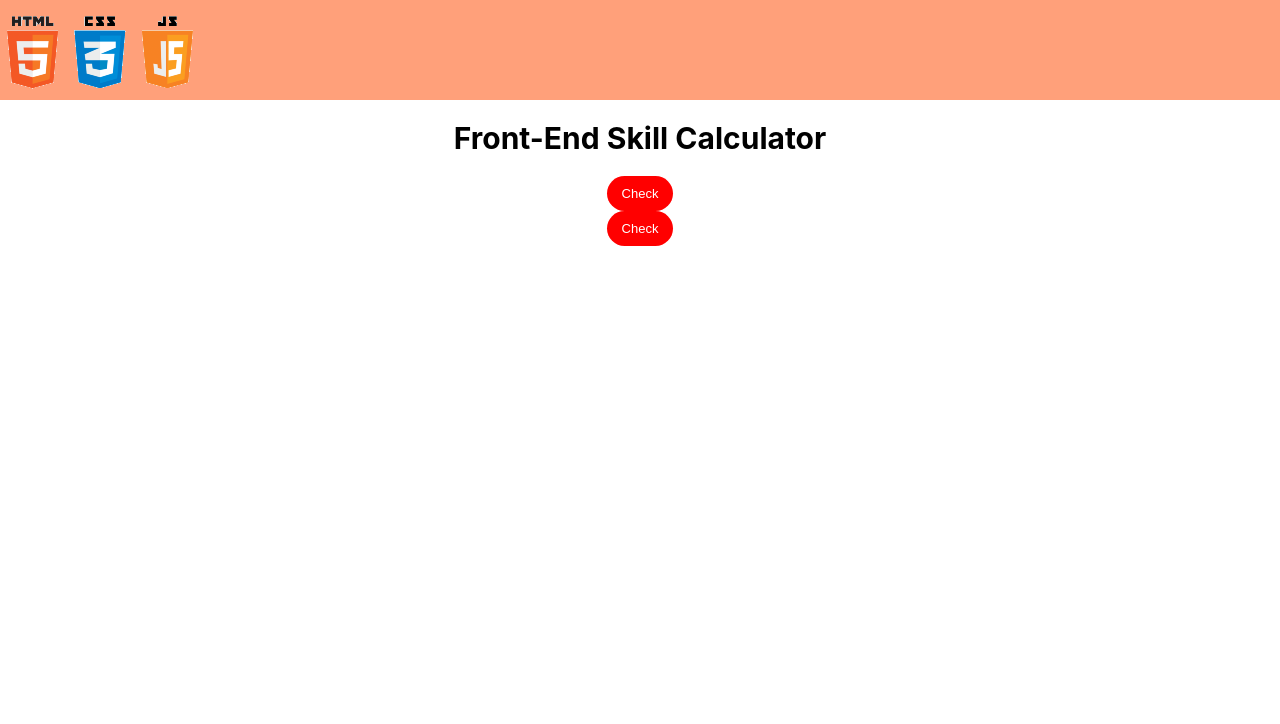
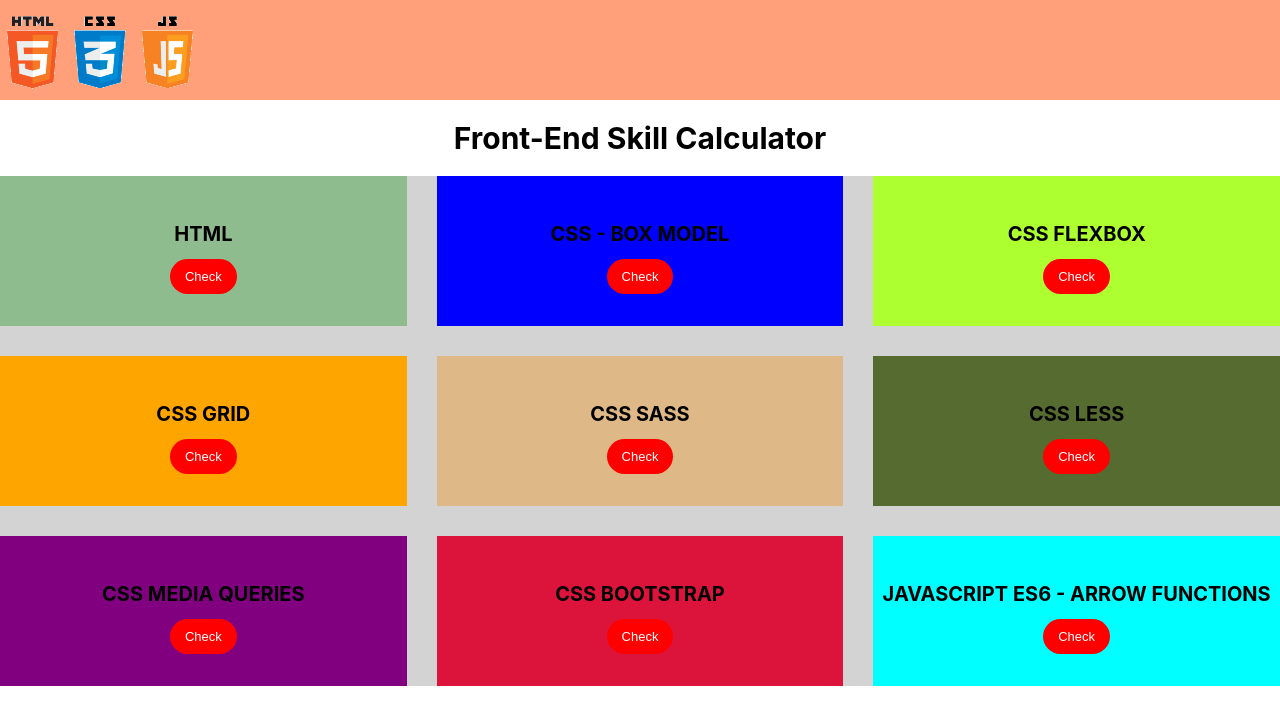
Before and after one commit to danielcarlman/skillcalculator, a React (Create React App) app: page / in a window 1280 px wide. Shown: the top 724 px of the page. Built offline with nearby package versions, Linux system fonts and the light colour scheme.

Commit message:
Created CSS Grid Layout for Desktop

```diff
--- a/src/App.js
+++ b/src/App.js
@@ -6,12 +6,18 @@ import Navbar from './Components/Navbar';
 
 class App extends Component {
   state = {
-    isChecked: false,
     html: false,
-    css: false,
+    cssboxmodel: false,
+    cssflexbox: false,
+    cssgrid: false,
+    csssass: false,
+    cssless: false,
+    cssmediaqueries: false,
+    cssbootstrap: false,
+    javascriptarrowfunction: false,
   };
 
-  trocarBotao = (value) => {
+  toggleButton = (value) => {
     this.setState({ [value]: !this.state[value] });
     console.log(value);
   };
@@ -21,16 +27,81 @@ class App extends Component {
       <C.Container>
         <Navbar />
         <C.Title>Front-End Skill Calculator</C.Title>
+
+        <C.BoxContainer>
+          <C.Box color='darkseagreen'>
+            <h1>HTML</h1>
             <Button
-          toggleButton={this.trocarBotao}
+              toggleButton={this.toggleButton}
               checked={this.state.html}
               value={'html'}
             />
+          </C.Box>
+          <C.Box color='blue'>
+            <h1>CSS - BOX MODEL</h1>
             <Button
-          toggleButton={this.trocarBotao}
-          checked={this.state.css}
-          value={'css'}
+              toggleButton={this.toggleButton}
+              checked={this.state.cssboxmodel}
+              value={'cssboxmodel'}
             />
+          </C.Box>
+          <C.Box color='greenyellow'>
+            <h1>CSS FLEXBOX</h1>
+            <Button
+              toggleButton={this.toggleButton}
+              checked={this.state.cssflexbox}
+              value={'cssflexbox'}
+            />
+          </C.Box>
+          <C.Box color='orange'>
+            <h1>CSS GRID</h1>
+            <Button
+              toggleButton={this.toggleButton}
+              checked={this.state.cssgrid}
+              value={'cssgrid'}
+            />
+          </C.Box>
+          <C.Box color='burlywood'>
+            <h1>CSS SASS</h1>
+            <Button
+              toggleButton={this.toggleButton}
+              checked={this.state.csssass}
+              value={'csssass'}
+            />
+          </C.Box>
+          <C.Box color='darkolivegreen'>
+            <h1>CSS LESS</h1>
+            <Button
+              toggleButton={this.toggleButton}
+              checked={this.state.cssless}
+              value={'cssless'}
+            />
+          </C.Box>
+          <C.Box color='purple'>
+            <h1>CSS MEDIA QUERIES</h1>
+            <Button
+              toggleButton={this.toggleButton}
+              checked={this.state.cssmediaqueries}
+              value={'cssmediaqueries'}
+            />
+          </C.Box>
+          <C.Box color='crimson'>
+            <h1>CSS BOOTSTRAP</h1>
+            <Button
+              toggleButton={this.toggleButton}
+              checked={this.state.cssbootstrap}
+              value={'cssbootstrap'}
+            />
+          </C.Box>
+          <C.Box color='cyan'>
+            <h1>JAVASCRIPT ES6 - ARROW FUNCTIONS</h1>
+            <Button
+              toggleButton={this.toggleButton}
+              checked={this.state.javascriptarrowfunction}
+              value={'javascriptarrowfunction'}
+            />
+          </C.Box>
+        </C.BoxContainer>
       </C.Container>
     );
   }
--- a/src/styles.js
+++ b/src/styles.js
@@ -3,7 +3,6 @@ import styled from 'styled-components';
 const Container = styled.div`
   display: flex;
   flex-direction: column;
-  justify-content: center;
   align-items: center;
 `;
 
@@ -11,4 +10,21 @@ const Title = styled.h1`
   font-size: 3rem;
 `;
 
-export { Container, Title };
+const BoxContainer = styled.div`
+  display: grid;
+  grid-template-rows: repeat(3, 150px);
+  grid-template-columns: repeat(3, 1fr);
+  grid-gap: 30px;
+  width: 100%;
+  background-color: lightgray;
+`;
+
+const Box = styled.div`
+  display: flex;
+  flex-direction: column;
+  justify-content: center;
+  align-items: center;
+  background-color: ${(props) => props.color};
+`;
+
+export { Container, Title, BoxContainer, Box };
```
Lines whose indentation alone changed are shown as unchanged.
